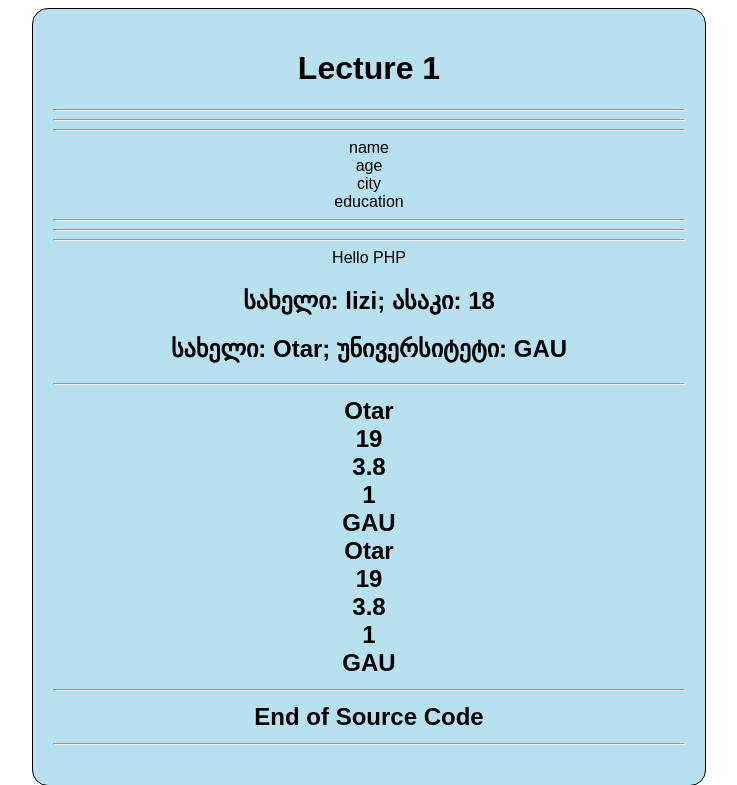
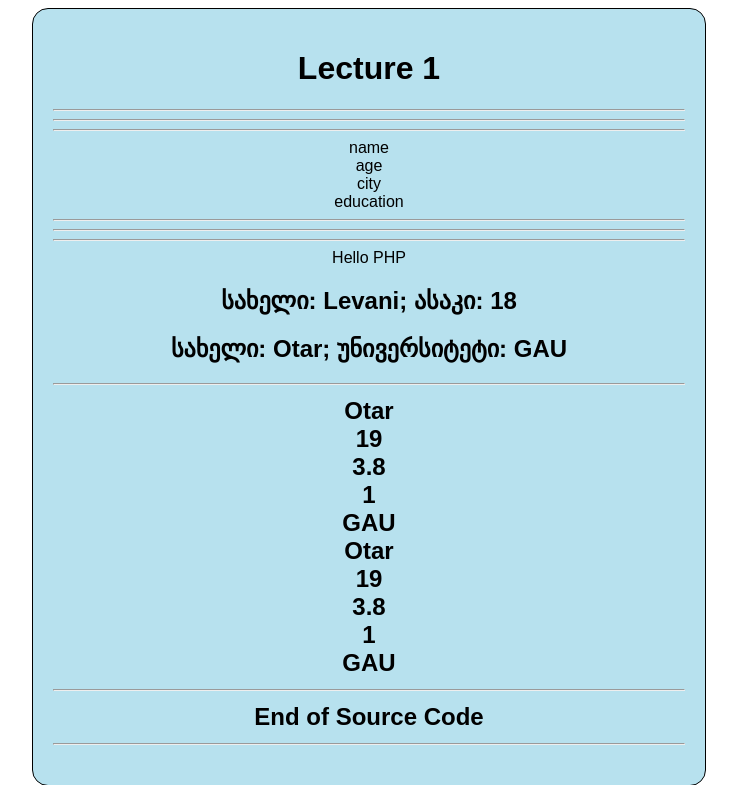
Before and after one commit to OtariTB/PHP, a PHP site: page / in a window 1280 px wide. Shown: the top 785 px of the page, without its empty margins (271-1008 px from the left). Run offline with PHP 8.4, Linux system fonts and the light colour scheme.

Commit message:
mycommit

```diff
--- a/Lecture_1/index.php
+++ b/Lecture_1/index.php
@@ -18,7 +18,7 @@
             }
             echo "<hr><hr><hr>";
             echo "Hello PHP";
-            $name = "lizi";
+            $name = "Levani";
             $age = "18";
             echo "<h2>სახელი: $name; ასაკი: $age</h2>";
             $info = ["Otar", 19, 3.8, true, "GAU"];
```
